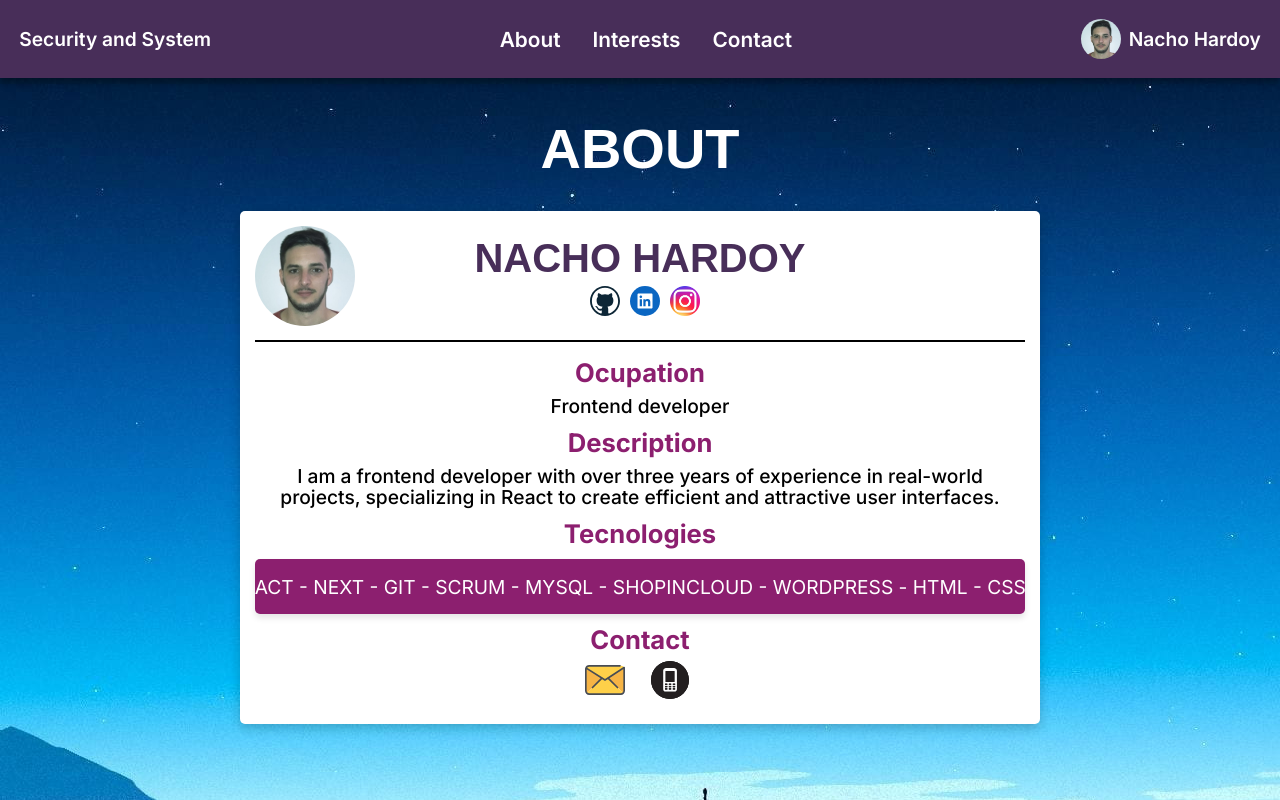
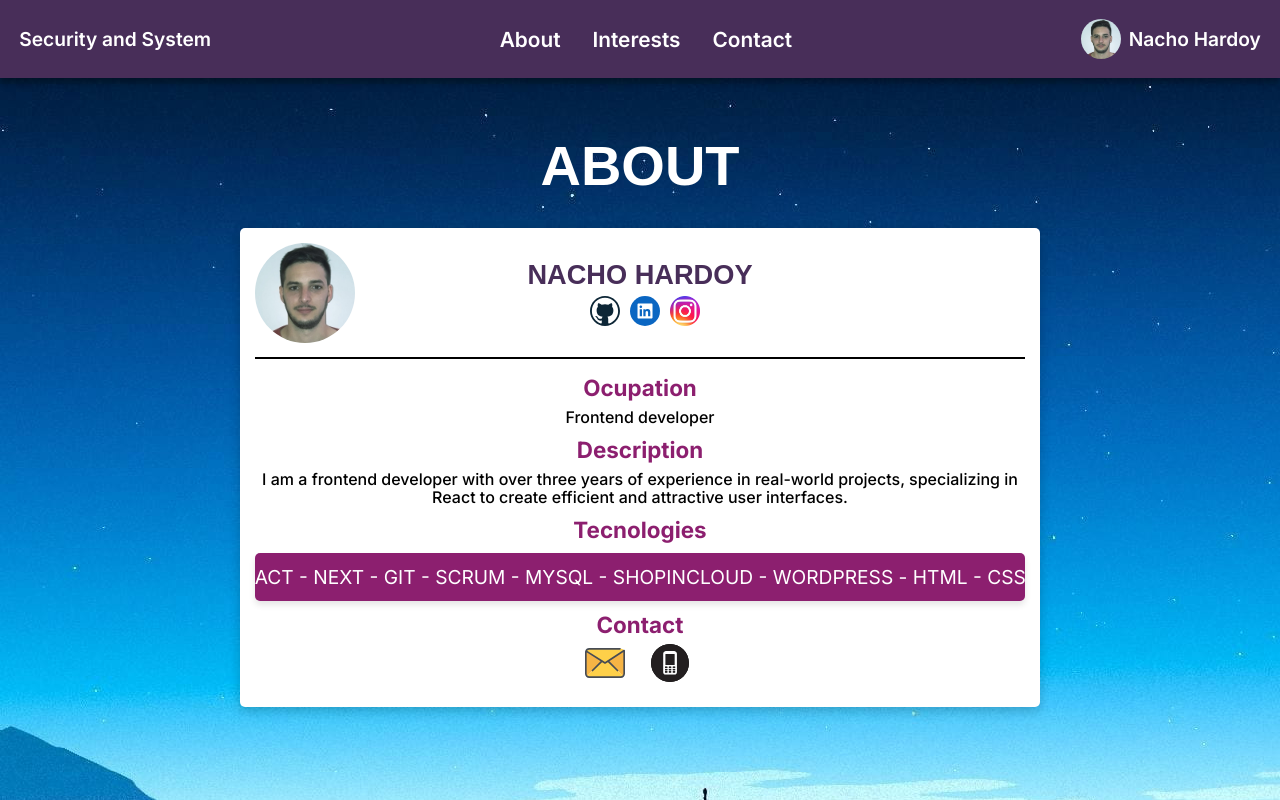
Before and after one commit to hartoy/sec-system-test, a Next.js app: page / in a window 1280 px wide. Shown: the top 800 px of the page. Built offline with nearby package versions, Linux system fonts and the light colour scheme; a web font is replaced by a local one.

Commit message:
testing sizes

```diff
--- a/src/components/about/About.module.css
+++ b/src/components/about/About.module.css
@@ -58,7 +58,7 @@
 }
 
 .about h3 {
-  font-size: 1.2em;
+  font-size: 1.4em;
   margin-bottom: 5px;
   color: var(--violet-grey);
 }
@@ -68,7 +68,7 @@
 }
 
 .about p {
-  font-size: 0.7em;
+  font-size: 1em;
   line-height: 1.1;
   font-weight: 500;
 }
@@ -78,7 +78,7 @@
 }
 
 .description span {
-  font-size: 0.9em;
+  font-size: 1.2em;
   color: var(--violet-strong);
   margin-top: 10px;
   display: block;
@@ -111,7 +111,7 @@
   }
 
   .headerTitle h3 {
-    font-size: 2.5em;
+    font-size: 1.7em;
   }
 
   .headerImg {
@@ -129,11 +129,11 @@
   }
 
   .description span {
-    font-size: 1.6em;
+    font-size: 1.4em;
   }
 
   .description p {
-    font-size: 1.2em;
+    font-size: 1em;
     margin-top: 8px;
   }
 }
--- a/src/components/form/Form.module.css
+++ b/src/components/form/Form.module.css
@@ -8,6 +8,7 @@
   background-size: cover;
   background-position: bottom;
   width: 100vw;
+padding-top: 200px;
 }
 
 .contactForm form {
--- a/src/components/marquee/Marque.module.css
+++ b/src/components/marquee/Marque.module.css
@@ -1,7 +1,7 @@
 .marquee {
   color: white;
   background-color: var(--violet-strong);
-  height: 55px;
+  height: 48px;
   margin-top: 10px;
   display: flex;
   align-items: center;
```
